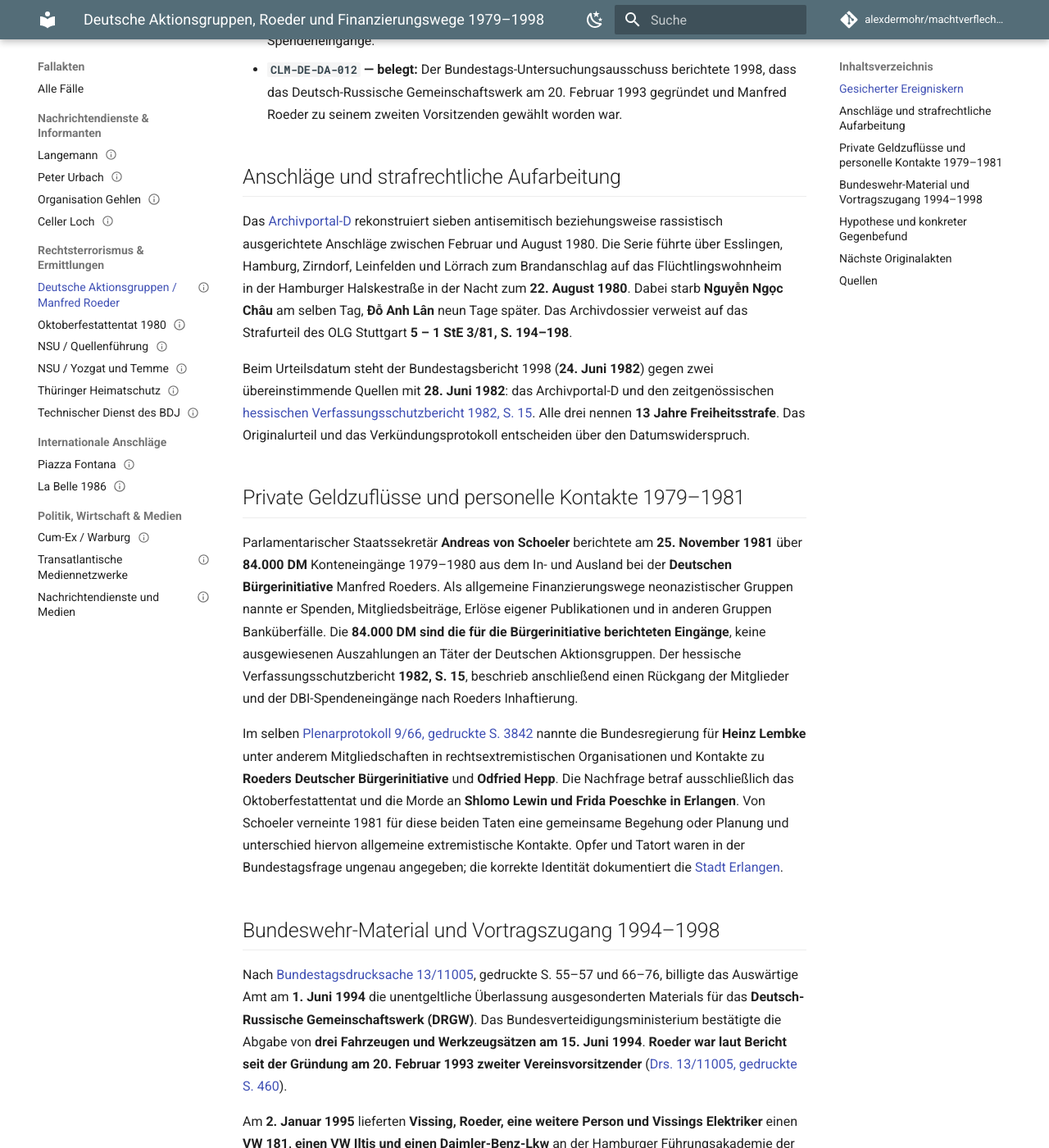
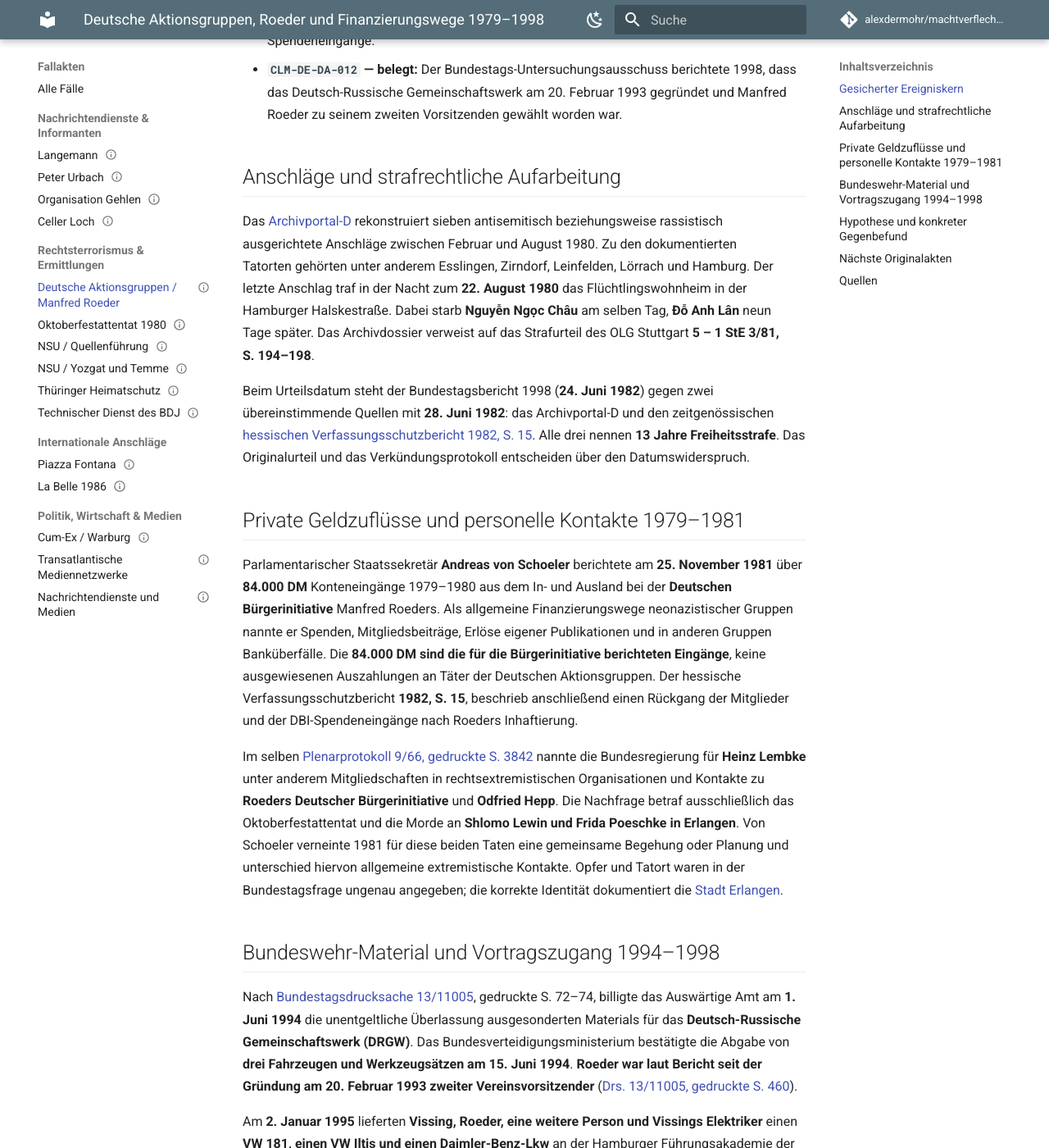
Before and after one commit to alexdermohr/machtverflechtungen, an MkDocs documentation site: the page built from docs/faelle/de/deutsche-aktionsgruppen-roeder-1980-1998.md, in a window 1280 px wide and 1400 px high, scrolled down 1487 px. Shown: the whole window at 82% size. Built offline with MkDocs 1.6.1 and Material for MkDocs 9.7.7, drawn with Linux system fonts in a browser that asks for light colours; comment, search, counter and statistics services are not loaded; some of the changed text lies outside the part shown.

Commit message:
fix: bind Roeder material claims to precise original pages

```diff
--- a/docs/faelle/de/deutsche-aktionsgruppen-roeder-1980-1998.md
+++ b/docs/faelle/de/deutsche-aktionsgruppen-roeder-1980-1998.md
@@ -139,7 +139,7 @@
     evidence:
       - source: SRC-DE-BT-1311005-1998
         directness: direct
-        locator: "gedruckte S. 66–76; AA-Erklärung vom 01.06.1994 und BMVg-Schreiben vom 15.06.1994"
+        locator: "gedruckte S. 72–74; AA-Bestätigung vom 01.06.1994 auf S. 72, BMVg-Zusage vom 15.06.1994 auf S. 73 und Materialbereitstellung auf S. 74"
         note: "Die berichteten Verwaltungsunterlagen nennen Datum, Empfänger, drei Fahrzeuge und den erklärten humanitären Zweck."
     counterevidence: []
     alternatives:
@@ -219,7 +219,7 @@
         note: "Zeitgenössischer erster Abschnitt der möglichen Ressourcen- und Kontaktrekonstruktion."
       - source: SRC-DE-BT-1311005-1998
         directness: indirect
-        locator: "gedruckte S. 55–57 und 66–76; DRGW und Bundeswehr-Fahrzeuge"
+        locator: "gedruckte S. 55–57 (Vortrag) und 72–74 (Materialbewilligung); DRGW und Bundeswehr-Fahrzeuge"
         note: "Parlamentarisch rekonstruierter späterer Organisations- und Sachmittelweg."
     counterevidence:
       - source: SRC-DE-BT-09066-1981
@@ -322,7 +322,7 @@
 
 ## Anschläge und strafrechtliche Aufarbeitung
 
-Das [Archivportal-D](https://www.archivportal-d.de/content/themenportale/rechte-gewalt/case/rassistischer-anschlag-der-deutschen-aktionsgruppen) rekonstruiert sieben antisemitisch beziehungsweise rassistisch ausgerichtete Anschläge zwischen Februar und August 1980. Die Serie führte über Esslingen, Hamburg, Zirndorf, Leinfelden und Lörrach zum Brandanschlag auf das Flüchtlingswohnheim in der Hamburger Halskestraße in der Nacht zum **22. August 1980**. Dabei starb **Nguyễn Ngọc Châu** am selben Tag, **Đỗ Anh Lân** neun Tage später. Das Archivdossier verweist auf das Strafurteil des OLG Stuttgart **5 – 1 StE 3/81, S. 194–198**.
+Das [Archivportal-D](https://www.archivportal-d.de/content/themenportale/rechte-gewalt/case/rassistischer-anschlag-der-deutschen-aktionsgruppen) rekonstruiert sieben antisemitisch beziehungsweise rassistisch ausgerichtete Anschläge zwischen Februar und August 1980. Zu den dokumentierten Tatorten gehörten unter anderem Esslingen, Zirndorf, Leinfelden, Lörrach und Hamburg. Der letzte Anschlag traf in der Nacht zum **22. August 1980** das Flüchtlingswohnheim in der Hamburger Halskestraße. Dabei starb **Nguyễn Ngọc Châu** am selben Tag, **Đỗ Anh Lân** neun Tage später. Das Archivdossier verweist auf das Strafurteil des OLG Stuttgart **5 – 1 StE 3/81, S. 194–198**.
 
 Beim Urteilsdatum steht der Bundestagsbericht 1998 (**24. Juni 1982**) gegen zwei übereinstimmende Quellen mit **28. Juni 1982**: das Archivportal-D und den zeitgenössischen [hessischen Verfassungsschutzbericht 1982, S. 15](https://starweb.hessen.de/cache/hessen/vsbericht1982.pdf). Alle drei nennen **13 Jahre Freiheitsstrafe**. Das Originalurteil und das Verkündungsprotokoll entscheiden über den Datumswiderspruch.
 
@@ -334,7 +334,7 @@
 
 ## Bundeswehr-Material und Vortragszugang 1994–1998
 
-Nach [Bundestagsdrucksache 13/11005](https://dserver.bundestag.de/btd/13/110/1311005.pdf), gedruckte S. 55–57 und 66–76, billigte das Auswärtige Amt am **1. Juni 1994** die unentgeltliche Überlassung ausgesonderten Materials für das **Deutsch-Russische Gemeinschaftswerk (DRGW)**. Das Bundesverteidigungsministerium bestätigte die Abgabe von **drei Fahrzeugen und Werkzeugsätzen am 15. Juni 1994**. **Roeder war laut Bericht seit der Gründung am 20. Februar 1993 zweiter Vereinsvorsitzender** ([Drs. 13/11005, gedruckte S. 460](https://dserver.bundestag.de/btd/13/110/1311005.pdf#page=460)).
+Nach [Bundestagsdrucksache 13/11005](https://dserver.bundestag.de/btd/13/110/1311005.pdf), gedruckte S. 72–74, billigte das Auswärtige Amt am **1. Juni 1994** die unentgeltliche Überlassung ausgesonderten Materials für das **Deutsch-Russische Gemeinschaftswerk (DRGW)**. Das Bundesverteidigungsministerium bestätigte die Abgabe von **drei Fahrzeugen und Werkzeugsätzen am 15. Juni 1994**. **Roeder war laut Bericht seit der Gründung am 20. Februar 1993 zweiter Vereinsvorsitzender** ([Drs. 13/11005, gedruckte S. 460](https://dserver.bundestag.de/btd/13/110/1311005.pdf#page=460)).
 
 Am **2. Januar 1995** lieferten **Vissing, Roeder, eine weitere Person und Vissings Elektriker** einen **VW 181, einen VW Iltis und einen Daimler-Benz-Lkw** an der Hamburger Führungsakademie der Bundeswehr an und stellten sie dort ab. Die vier Beteiligten werden im Untersuchungsausschussbericht, gedruckte **S. 465**, als Fahrer benannt. Roeder hielt am **24. Januar 1995** vor etwa **25 bis 30 Stabsangehörigen** einen Vortrag über Russlanddeutsche. Die Untersuchung nennt Übernachtung und dienstliche Fahrten, aber keine Honorarauszahlung für den Vortrag; ein Zeuge verneinte eine tatsächliche Spendensammlung bei der Veranstaltung.
 
@@ -359,7 +359,7 @@
 ## Quellen
 
 - [Bundestag, Plenarprotokoll 9/66 vom 25.11.1981](https://dserver.bundestag.de/btp/09/09066.pdf) — `SRC-DE-BT-09066-1981`, gedruckte S. 3842–3843.
-- [Bundestag, Drs. 13/11005, Untersuchungsausschuss 1998](https://dserver.bundestag.de/btd/13/110/1311005.pdf) — `SRC-DE-BT-1311005-1998`, gedruckte S. 55–57, 66–76, 460, 464–465.
+- [Bundestag, Drs. 13/11005, Untersuchungsausschuss 1998](https://dserver.bundestag.de/btd/13/110/1311005.pdf) — `SRC-DE-BT-1311005-1998`, gedruckte S. 55–57, 72–74, 460, 464–465.
 - [Archivportal-D, „Rassistischer Anschlag der Deutschen Aktionsgruppen“, aktualisiert 2026](https://www.archivportal-d.de/content/themenportale/rechte-gewalt/case/rassistischer-anschlag-der-deutschen-aktionsgruppen) — `SRC-DE-ARCHIVPORTAL-DA-2026`, Ereignisrekonstruktion und Archivsignaturen.
 - [Hessische Landesregierung, „Verfassungsschutz in Hessen – Bericht 1982“](https://starweb.hessen.de/cache/hessen/vsbericht1982.pdf) — `SRC-DE-HE-VSBER-1982`, gedruckte S. 15; Urteilsdatum und Entwicklung der Deutschen Bürgerinitiative.
 - [Stadt Erlangen, Gedenken an Shlomo Lewin und Frida Poeschke](https://erlangen.de/aktuelles/lewin-poeschke) — `SRC-DE-ERLANGEN-LEWIN-2026`, Opferidentität und Tatort zur ungenauen Bundestagsfrage 1981.
```
Also changed, not shown: other parts of docs/faelle/de/deutsche-aktionsgruppen-roeder-1980-1998.md (+1 -1 lines), docs/quellen/index.md (+1 -1 lines), 2 other files.
